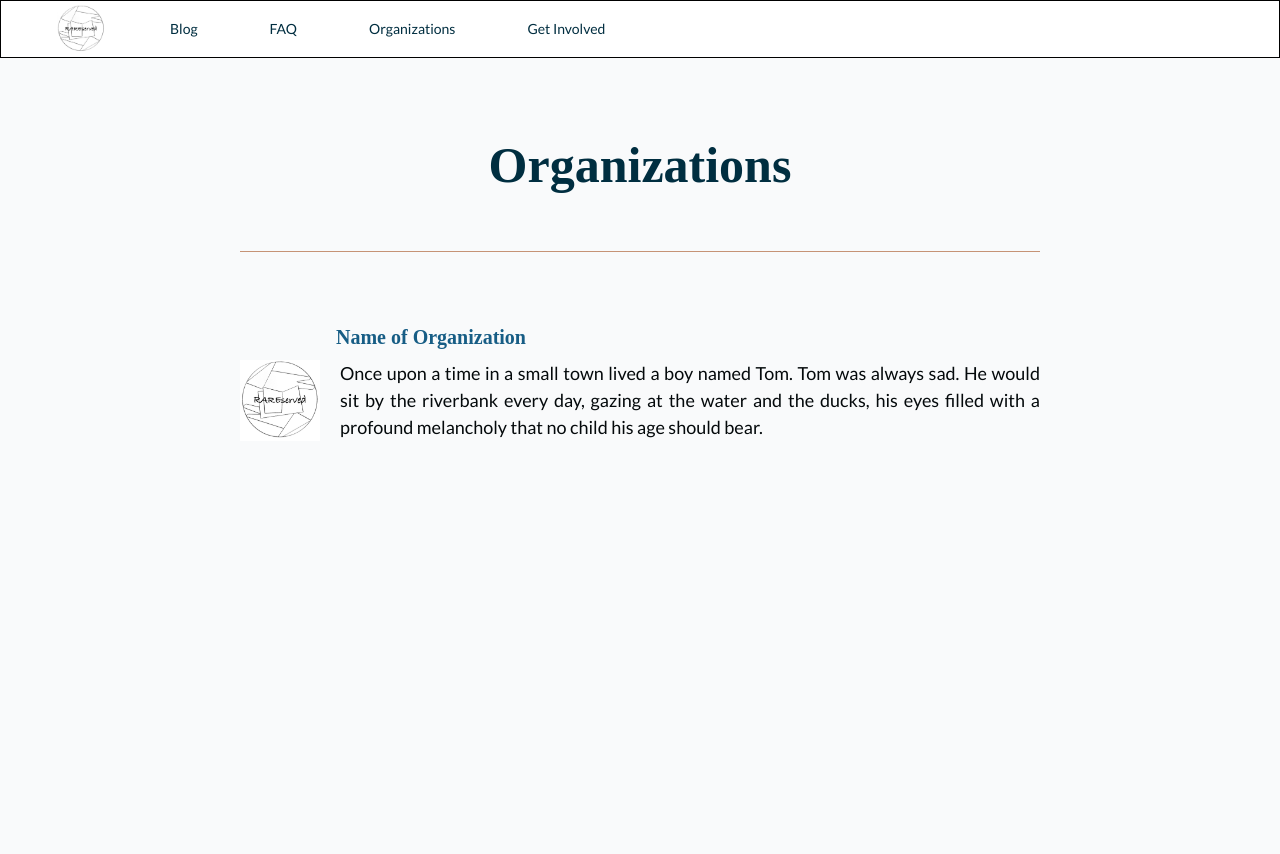
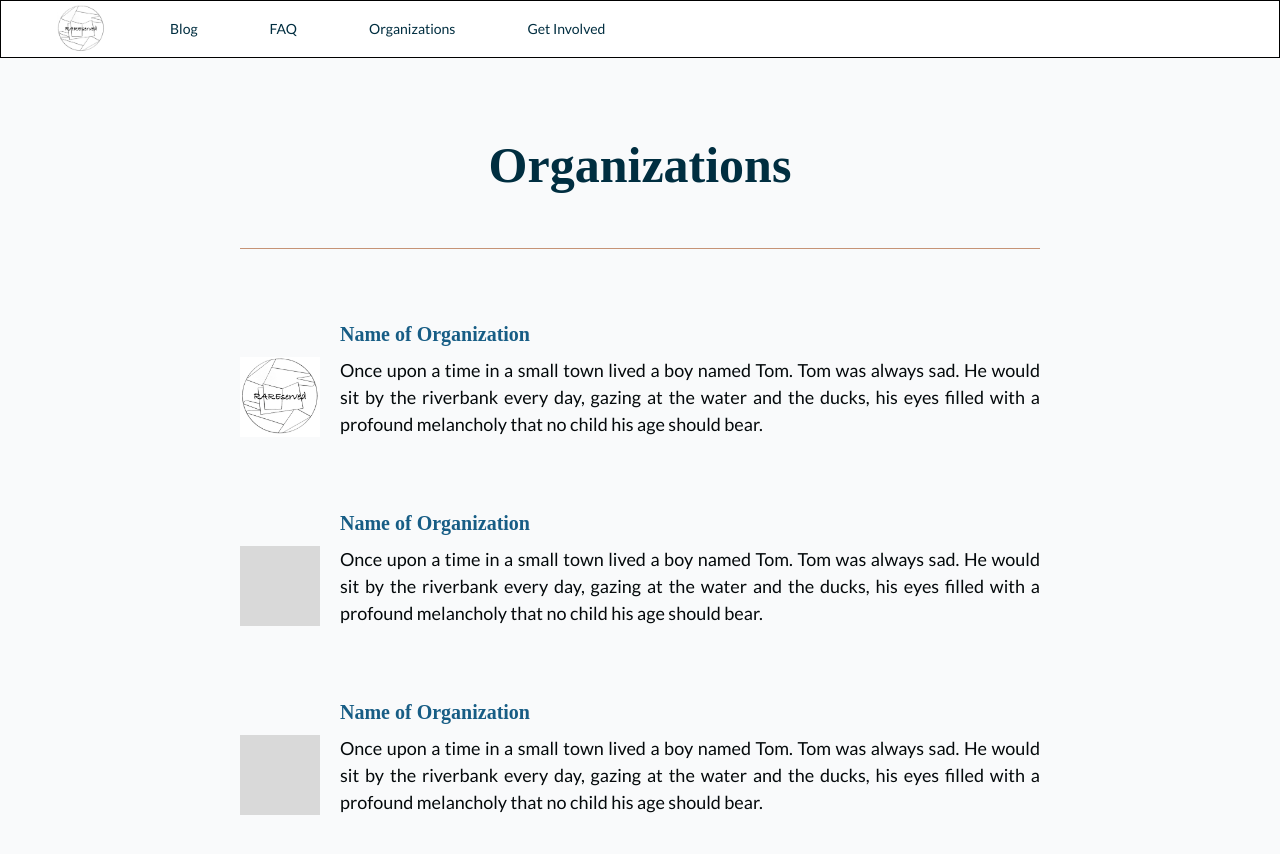
Before and after one commit to hcp-uw/rareserved, a Next.js app: page /organizations in a window 1280 px wide. Shown: the top 854 px of the page. Before the commit the page ends 800 px from the top, so only its background shows below. Built offline with nearby package versions, Linux system fonts and the light colour scheme.

Commit message:
org + faq semi finalized

```diff
--- a/app/faq/page.tsx
+++ b/app/faq/page.tsx
@@ -10,27 +10,15 @@ export default async function ProtectedPage() {
   <h1>Frequently Asked Questions</h1>
   <PartialDivider></PartialDivider>
     <h2>What is it?</h2>
-    <p>“Once upon a time in a small town lived a boy named Tom. Tom was always sad. He would sit by the riverbank every day, gazing at the water and the ducks, his eyes filled with a profound melancholy that no child his age should bear. His heart was heavy with a sorrow that the town's folks could not comprehend.</p>
+    <p className="mb-70">“Once upon a time in a small town lived a boy named Tom. Tom was always sad. He would sit by the riverbank every day, gazing at the water and the ducks, his eyes filled with a profound melancholy that no child his age should bear. His heart was heavy with a sorrow that the town's folks could not comprehend.</p>
     <h2>What is it?</h2>
-    <p>“Once upon a time in a small town lived a boy named Tom. Tom was always sad. He would sit by the riverbank every day, gazing at the water and the ducks, his eyes filled with a profound melancholy that no child his age should bear. His heart was heavy with a sorrow that the town's folks could not comprehend.</p>
+    <p className="mb-70">“Once upon a time in a small town lived a boy named Tom. Tom was always sad. He would sit by the riverbank every day, gazing at the water and the ducks, his eyes filled with a profound melancholy that no child his age should bear. His heart was heavy with a sorrow that the town's folks could not comprehend.</p>
     <h2>What is it?</h2>
-    <p>“Once upon a time in a small town lived a boy named Tom. Tom was always sad. He would sit by the riverbank every day, gazing at the water and the ducks, his eyes filled with a profound melancholy that no child his age should bear. His heart was heavy with a sorrow that the town's folks could not comprehend.</p>
-    <br></br>
-    <br></br>
-    <br></br>
-    <br></br>
+    <p className="mb-70">“Once upon a time in a small town lived a boy named Tom. Tom was always sad. He would sit by the riverbank every day, gazing at the water and the ducks, his eyes filled with a profound melancholy that no child his age should bear. His heart was heavy with a sorrow that the town's folks could not comprehend.</p>
     <h2>What is it?</h2>
-    <p>“Once upon a time in a small town lived a boy named Tom. Tom was always sad. He would sit by the riverbank every day, gazing at the water and the ducks, his eyes filled with a profound melancholy that no child his age should bear. His heart was heavy with a sorrow that the town's folks could not comprehend.</p>
-    <br></br>
-    <br></br>
-    <br></br>
-    <br></br>
+    <p className="mb-70">“Once upon a time in a small town lived a boy named Tom. Tom was always sad. He would sit by the riverbank every day, gazing at the water and the ducks, his eyes filled with a profound melancholy that no child his age should bear. His heart was heavy with a sorrow that the town's folks could not comprehend.</p>
     <h2>What is it?</h2>
-    <p>“Once upon a time in a small town lived a boy named Tom. Tom was always sad. He would sit by the riverbank every day, gazing at the water and the ducks, his eyes filled with a profound melancholy that no child his age should bear. His heart was heavy with a sorrow that the town's folks could not comprehend.</p>
-    <br></br>
-    <br></br>
-    <br></br>
-    <br></br>
+    <p className="mb-70">“Once upon a time in a small town lived a boy named Tom. Tom was always sad. He would sit by the riverbank every day, gazing at the water and the ducks, his eyes filled with a profound melancholy that no child his age should bear. His heart was heavy with a sorrow that the town's folks could not comprehend.</p>
   </div>
     </>);
 }
--- a/app/organizations/page.tsx
+++ b/app/organizations/page.tsx
@@ -7,12 +7,16 @@ export default async function ProtectedPage() {
 
 
   return (<>
-  <NavigationBar></NavigationBar>
+  <NavigationBar/>
   <div id="main">
   <h1>Organizations</h1>
-  <PartialDivider></PartialDivider>
+  <PartialDivider/>
   <Organization title="Name of Organization" content="Once upon a time in a small town lived a boy named Tom. Tom was always sad. He would sit by the riverbank every day, gazing at the water and the ducks, his eyes filled with a profound melancholy that no child his age should bear. "
-   imgPath="./images/TEMPLOGO.png"> </Organization>
+   imgPath="TEMPLOGO"/>
+   <Organization title="Name of Organization" content="Once upon a time in a small town lived a boy named Tom. Tom was always sad. He would sit by the riverbank every day, gazing at the water and the ducks, his eyes filled with a profound melancholy that no child his age should bear. "
+   imgPath=""/>
+   <Organization title="Name of Organization" content="Once upon a time in a small town lived a boy named Tom. Tom was always sad. He would sit by the riverbank every day, gazing at the water and the ducks, his eyes filled with a profound melancholy that no child his age should bear. "
+   imgPath=""/>
   </div>
     </>);
 }
--- a/components/Organization.tsx
+++ b/components/Organization.tsx
@@ -1,4 +1,5 @@
 import TEMPLOGO from '@/images/TEMPLOGO.png';
+import PLACEHOLDER from '@/images/orgPlaceholder.png';
 import { StaticImageData } from 'next/image';
 
 /** Creates an organization component with the given image, title, and header.
@@ -7,13 +8,17 @@ import { StaticImageData } from 'next/image';
  *
  * @returns Leftside square image with org title and description
  */
-export default function Organization({content, title, imgPath} : {content:string, title:string, imgPath:string}) {
-  console.log(imgPath);
-  return (<div>
-    <h3 className="text-left ml-24 mb-2">{title}</h3>
+export default function Organization(_props : {content:string, title:string, imgPath:string}) {
+  let img = PLACEHOLDER.src;
+  if (_props.imgPath==="TEMPLOGO") { img = TEMPLOGO.src; }
+  // TODO: find another way to load images, or update with logos
+  if (_props.imgPath==="PLACEHOLDER") { img = PLACEHOLDER.src; }
+  return (<div className="pb-70">
+    {/* TODO: fix the padding margins thing leftside*/}
+    <h3 className="text-left ml-24 pl-1 mb-2">{_props.title}</h3>
     <div className="flex">
-      <img src={TEMPLOGO.src} className="max-w-20 flex-initial mr-5"></img>
-      <p>{content}</p>
+      <img src={img} className="max-w-20 max-h-20 flex-1 mr-5"></img>
+      <p>{_props.content}</p>
     </div>
     </div>);
 }
--- a/components/PartialDivider.tsx
+++ b/components/PartialDivider.tsx
@@ -1,3 +1,4 @@
 export default function PartialDivider() {
-    return(<hr className="w-full bg-accent mt-48 mb-70"></hr>);
+    // TODO: remove negative margin
+    return(<hr className="w-full bg-accent mt-45 mb-70 "></hr>);
 }
--- a/tailwind.config.js
+++ b/tailwind.config.js
@@ -17,6 +17,7 @@ module.exports = {
         },
       },
       spacing: {
+        '45': '2.8125rem',
         '48': '3rem',
         '70': '4.375rem',
       }
```
Also changed, not shown: images/orgPlaceholder.png (added).
